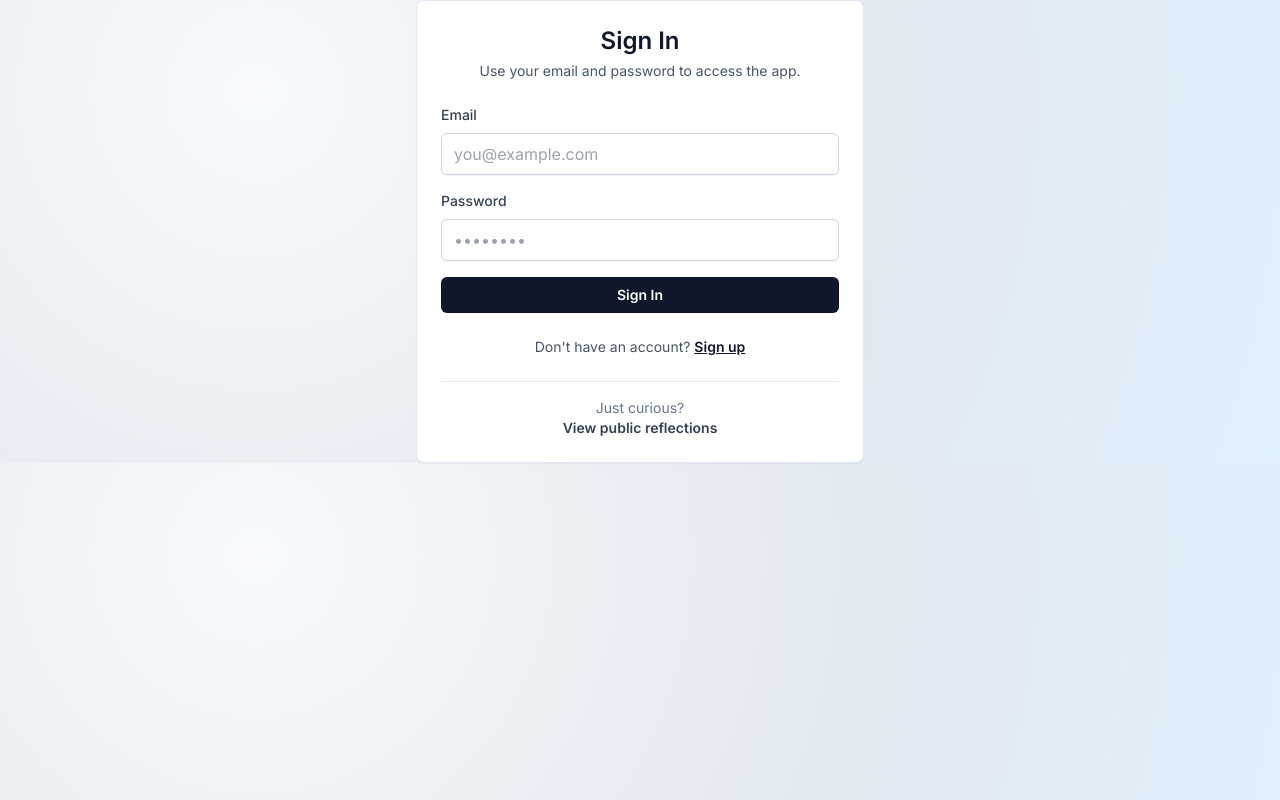
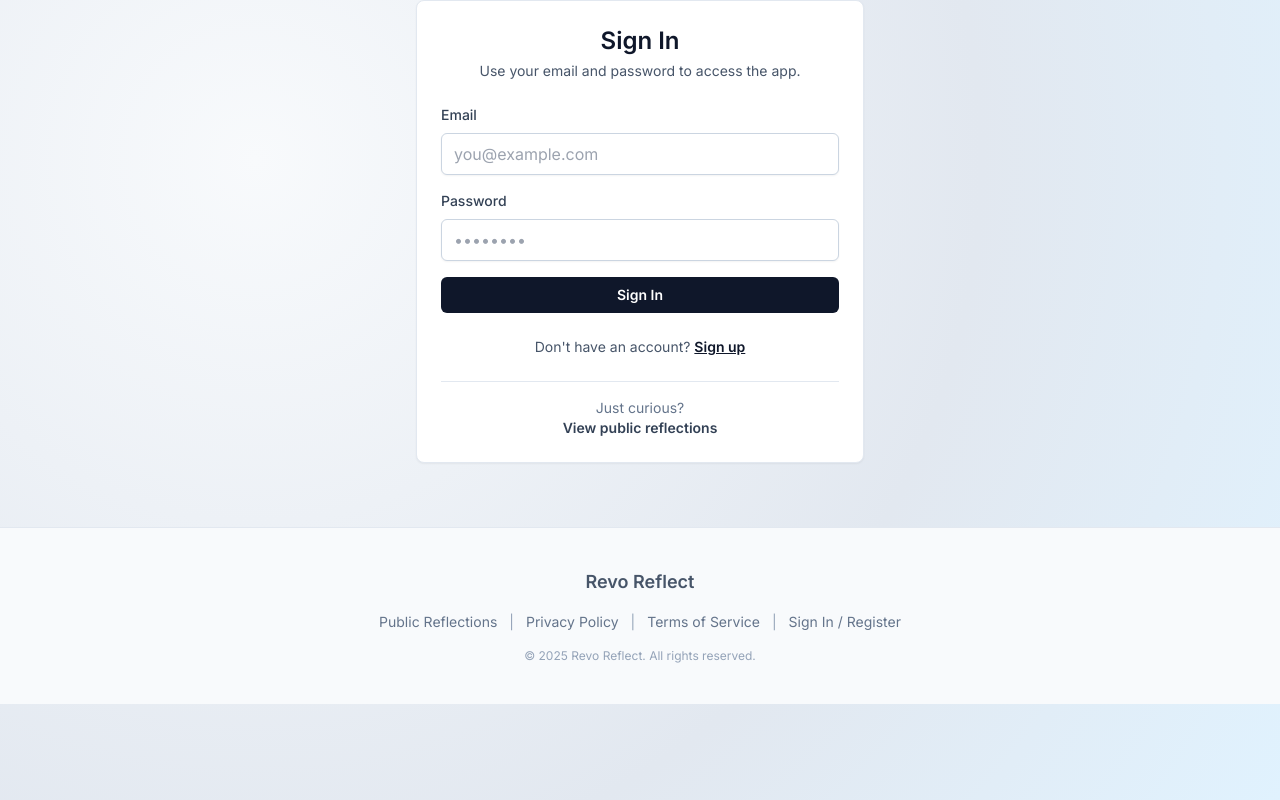
Before and after one commit to todayhardworking/role-reflection-app, a Next.js app: page /signin in a window 1280 px wide. Built offline with nearby package versions, Linux system fonts and the light colour scheme; no server answers.

Commit message:
Remove landing page inline footer

```diff
--- a/app/layout.tsx
+++ b/app/layout.tsx
@@ -3,6 +3,7 @@ import { Inter } from "next/font/google";
 import type { ReactNode } from "react";
 import "./globals.css";
 import { UserContextProvider } from "@/context/UserContext";
+import Footer from "@/components/Footer";
 
 const inter = Inter({ subsets: ["latin"] });
 
@@ -18,8 +19,9 @@ export default function RootLayout({
 }) {
   return (
     <html lang="en" className={inter.className}>
-      <body>
+      <body className="min-h-screen bg-white text-slate-900">
         <UserContextProvider>{children}</UserContextProvider>
+        <Footer />
       </body>
     </html>
   );
--- a/app/page.tsx
+++ b/app/page.tsx
@@ -353,32 +353,6 @@ export default function LandingPage() {
         </div>
       </section>
 
-      <section className="bg-[#F8F9FB] px-6 py-14 sm:px-10">
-        <div className="mx-auto max-w-5xl space-y-6 text-center text-sm text-slate-600">
-          <div className="flex flex-wrap items-center justify-center gap-4">
-            <Link href="/" className="text-slate-700 transition hover:text-slate-900">
-              Revo Reflect
-            </Link>
-            <span className="h-4 w-px bg-slate-300" aria-hidden />
-            <Link href="/public" className="transition hover:text-slate-900">
-              Public Reflections
-            </Link>
-            <span className="h-4 w-px bg-slate-300" aria-hidden />
-            <Link href="#" className="transition hover:text-slate-900">
-              Privacy Policy
-            </Link>
-            <span className="h-4 w-px bg-slate-300" aria-hidden />
-            <Link href="#" className="transition hover:text-slate-900">
-              Terms of Service
-            </Link>
-            <span className="h-4 w-px bg-slate-300" aria-hidden />
-            <Link href="/signin" className="transition hover:text-slate-900">
-              Sign In / Register
-            </Link>
-          </div>
-          <p className="text-xs text-slate-500">A minimal space for clarity, powered by Revo Reflect.</p>
-        </div>
-      </section>
     </main>
   );
 }
--- /dev/null
+++ b/components/Footer.tsx
@@ -0,0 +1,31 @@
+import Link from "next/link";
+
+export default function Footer() {
+  return (
+    <footer className="mt-16 border-t border-slate-200 bg-slate-50 py-10">
+      <div className="mx-auto max-w-5xl text-center text-slate-500">
+        <div className="text-lg font-semibold text-slate-600">Revo Reflect</div>
+        <nav className="mt-4 flex flex-wrap items-center justify-center gap-x-3 gap-y-2 text-sm">
+          <Link href="/public" className="hover:text-slate-700">
+            Public Reflections
+          </Link>
+          <span className="text-slate-400">|</span>
+          <Link href="/privacy" className="hover:text-slate-700">
+            Privacy Policy
+          </Link>
+          <span className="text-slate-400">|</span>
+          <Link href="/terms" className="hover:text-slate-700">
+            Terms of Service
+          </Link>
+          <span className="text-slate-400">|</span>
+          <Link href="/auth" className="hover:text-slate-700">
+            Sign In / Register
+          </Link>
+        </nav>
+        <p className="mt-4 text-xs text-slate-400">
+          © 2025 Revo Reflect. All rights reserved.
+        </p>
+      </div>
+    </footer>
+  );
+}
```
